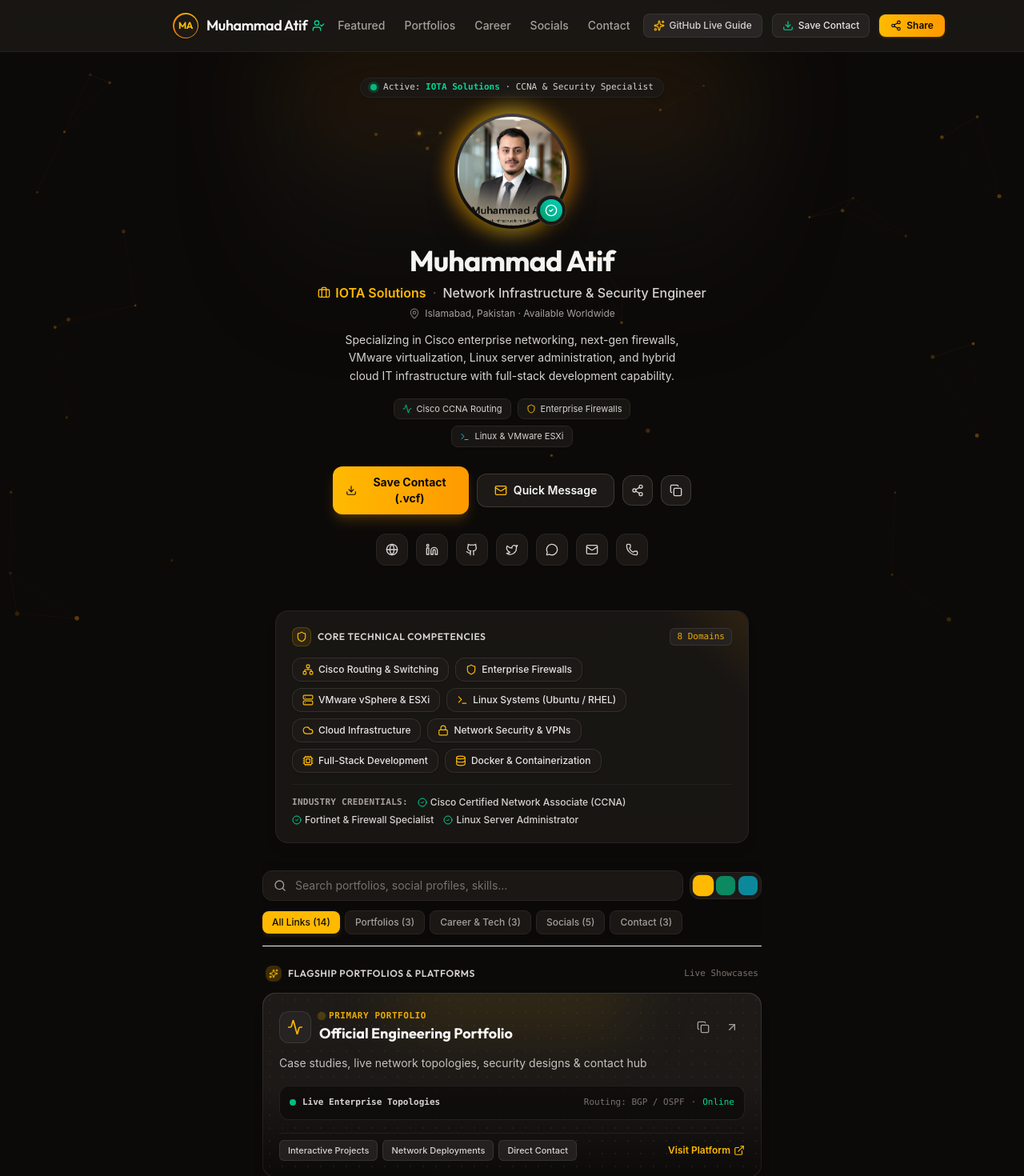
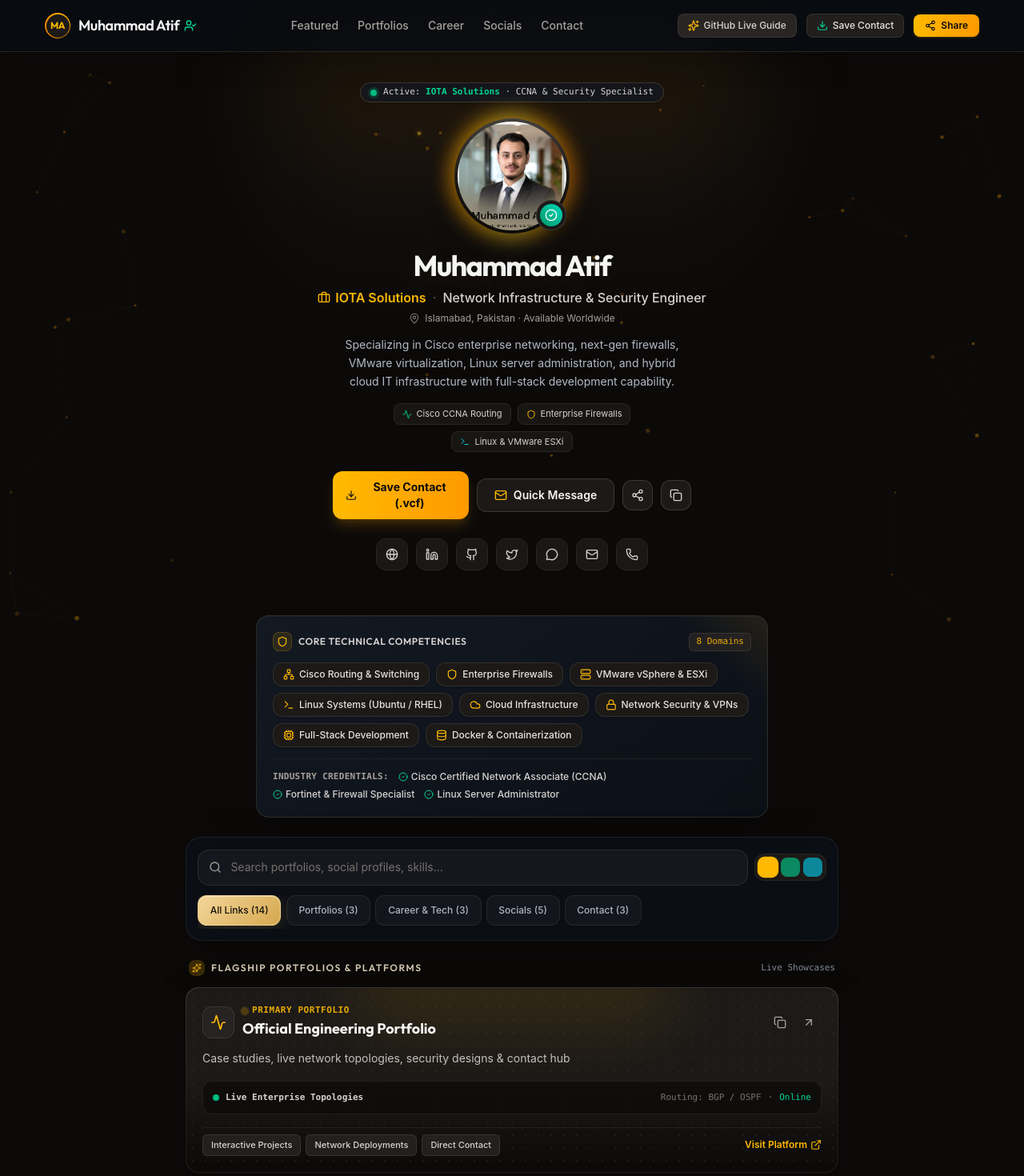
Before and after one commit to Atifakhan/atif, a React (Vite) app: page / in a window 1280 px wide. Shown: the top 1470 px of the page at 80% size. Built offline with nearby package versions, Linux system fonts and the light colour scheme.

Commit message:
Polish profile visuals with premium animated styling

```diff
--- a/src/index.css
+++ b/src/index.css
@@ -25,3 +25,150 @@ h1, h2, h3, h4, .font-heading {
 ::-webkit-scrollbar-thumb:hover {
   background: rgba(160, 150, 135, 0.45);
 }
+
+
+/* Premium profile refresh */
+:root {
+  color-scheme: dark;
+  scroll-behavior: smooth;
+  --page-ink: #080c12;
+  --panel-ink: rgba(16, 22, 31, .82);
+  --panel-border: rgba(203, 171, 103, .16);
+  --gold: #e8bd70;
+  --gold-bright: #f3d69a;
+  --muted-copy: #a6afbd;
+}
+body {
+  background:
+    radial-gradient(ellipse at 50% -18%, rgba(171, 126, 52, .18), transparent 42rem),
+    radial-gradient(ellipse at 4% 36%, rgba(37, 79, 101, .12), transparent 34rem),
+    var(--page-ink);
+  color: #f4f2ed;
+}
+::selection { background: rgba(232, 189, 112, .35); color: #fff; }
+header {
+  background: rgba(8, 12, 18, .78) !important;
+  border-color: rgba(203, 171, 103, .16) !important;
+  box-shadow: 0 10px 36px rgba(0,0,0,.18);
+  backdrop-filter: blur(22px) saturate(145%);
+}
+header > div { max-width: 76rem; }
+header nav a { position: relative; padding: .55rem 0; transition: color .2s ease, transform .2s ease; }
+header nav a:hover { color: var(--gold-bright); transform: translateY(-1px); }
+header nav a::after {
+  content: ""; position: absolute; left: 50%; right: 50%; bottom: .18rem; height: 1px;
+  background: linear-gradient(90deg, transparent, var(--gold), transparent);
+  transition: left .24s ease, right .24s ease;
+}
+header nav a:hover::after, header nav a:focus-visible::after { left: 0; right: 0; }
+button, a, input { -webkit-tap-highlight-color: transparent; }
+button { transition: transform .22s cubic-bezier(.2,.8,.2,1), box-shadow .22s ease, background-color .22s ease, border-color .22s ease, color .22s ease; }
+button:hover { transform: translateY(-1px); }
+button:active { transform: translateY(0) scale(.97); }
+button:focus-visible, a:focus-visible, input:focus-visible { outline: 2px solid var(--gold); outline-offset: 3px; }
+main { max-width: 54rem !important; }
+main > div.sticky {
+  border: 1px solid rgba(255,255,255,.07) !important;
+  border-radius: 1.25rem;
+  padding: .9rem !important;
+  background: rgba(11, 16, 24, .83) !important;
+  box-shadow: 0 18px 52px rgba(0,0,0,.24);
+}
+main > div.sticky input {
+  min-height: 2.85rem;
+  border-radius: .9rem !important;
+  background: rgba(255,255,255,.045) !important;
+  border-color: rgba(255,255,255,.09) !important;
+  transition: border-color .2s ease, box-shadow .2s ease, background .2s ease;
+}
+main > div.sticky input:focus {
+  background: rgba(255,255,255,.07) !important;
+  border-color: rgba(232,189,112,.6) !important;
+  box-shadow: 0 0 0 4px rgba(232,189,112,.09);
+}
+main > div.sticky > div:last-child { scrollbar-width: none; }
+main > div.sticky > div:last-child button {
+  position: relative;
+  border-radius: .72rem !important;
+  padding: .62rem .92rem !important;
+  border: 1px solid rgba(255,255,255,.075);
+  background: rgba(255,255,255,.035) !important;
+  color: #aeb6c2 !important;
+  overflow: hidden;
+  transition: color .22s ease, border-color .22s ease, background .22s ease, transform .22s ease, box-shadow .22s ease;
+}
+main > div.sticky > div:last-child button:hover {
+  color: #f6e6c8 !important;
+  border-color: rgba(232,189,112,.38);
+  background: rgba(232,189,112,.08) !important;
+  transform: translateY(-2px);
+}
+main > div.sticky > div:last-child button[class*="bg-amber-400"] {
+  color: #17130c !important;
+  border-color: rgba(243,214,154,.75);
+  background: linear-gradient(135deg, #f3d69a, #d5a84f) !important;
+  box-shadow: 0 5px 20px rgba(213,168,79,.2), inset 0 1px rgba(255,255,255,.42);
+  animation: tab-arrive .32s cubic-bezier(.2,.8,.2,1) both;
+}
+@keyframes tab-arrive { from { opacity: .65; transform: scale(.94) translateY(2px); } to { opacity: 1; transform: scale(1) translateY(0); } }
+main section { scroll-margin-top: 6rem; }
+main section > div[class*="space-y"] > div, main section > div.space-y-4 > div {
+  transition: filter .25s ease, transform .25s ease;
+}
+main section h2 { letter-spacing: .13em !important; color: #e0d4bc !important; }
+main section > div:first-child span:last-child { color: #87919d !important; }
+main a[class*="rounded-2xl"][class*="bg-gradient-to-b"] {
+  border-color: rgba(255,255,255,.085) !important;
+  background: linear-gradient(145deg, rgba(25,33,44,.94), rgba(11,16,24,.94)) !important;
+  box-shadow: 0 12px 35px rgba(0,0,0,.2), inset 0 1px rgba(255,255,255,.035) !important;
+}
+main a[class*="rounded-2xl"][class*="bg-gradient-to-b"]:hover {
+  border-color: rgba(232,189,112,.35) !important;
+  box-shadow: 0 18px 42px rgba(0,0,0,.3), 0 0 26px rgba(232,189,112,.06) !important;
+}
+main .group[class*="rounded-2xl"][class*="bg-gradient-to-b"] {
+  box-shadow: 0 16px 45px rgba(0,0,0,.28);
+  transition: transform .28s cubic-bezier(.2,.8,.2,1), box-shadow .28s ease;
+}
+main .group[class*="rounded-2xl"][class*="bg-gradient-to-b"]:hover {
+  box-shadow: 0 23px 55px rgba(0,0,0,.35), 0 0 34px rgba(232,189,112,.08);
+}
+main .bg-stone-900\/80.backdrop-blur-md {
+  border-color: var(--panel-border) !important;
+  background: linear-gradient(145deg, rgba(20,27,37,.9), rgba(12,17,25,.86)) !important;
+  box-shadow: 0 20px 56px rgba(0,0,0,.25), inset 0 1px rgba(255,255,255,.04);
+}
+#top { padding-top: 2.4rem !important; }
+#top h1 { letter-spacing: -.045em; text-shadow: 0 5px 32px rgba(232,189,112,.12); }
+#top p { color: #b2bac5 !important; }
+#top img { box-shadow: 0 0 0 1px rgba(243,214,154,.28), 0 12px 45px rgba(0,0,0,.45); }
+#top > div > div:first-child {
+  border-color: rgba(232,189,112,.2) !important;
+  background: rgba(18,24,33,.78) !important;
+}
+main > div.mt-12 {
+  border-color: rgba(232,189,112,.16) !important;
+  background: linear-gradient(125deg, rgba(24,30,39,.92), rgba(12,17,24,.94)) !important;
+  box-shadow: 0 18px 46px rgba(0,0,0,.24);
+}
+footer {
+  background: linear-gradient(180deg, rgba(12,17,24,.2), rgba(12,17,24,.8)) !important;
+  border-color: rgba(203,171,103,.14) !important;
+}
+footer button:first-child { box-shadow: 0 0 0 6px rgba(232,189,112,.045); }
+@media (max-width: 640px) {
+  header > div { height: 3.8rem !important; }
+  main > div.sticky { margin-left: .15rem; margin-right: .15rem; padding: .7rem !important; }
+  main > div.sticky > div:last-child { gap: .4rem !important; }
+  main > div.sticky > div:last-child button { padding: .58rem .72rem !important; }
+  #top { padding-top: 1.65rem !important; }
+  main section h2 { letter-spacing: .08em !important; }
+}
+@media (prefers-reduced-motion: reduce) {
+  *, *::before, *::after {
+    scroll-behavior: auto !important;
+    animation-duration: .01ms !important;
+    animation-iteration-count: 1 !important;
+    transition-duration: .01ms !important;
+  }
+}
```
